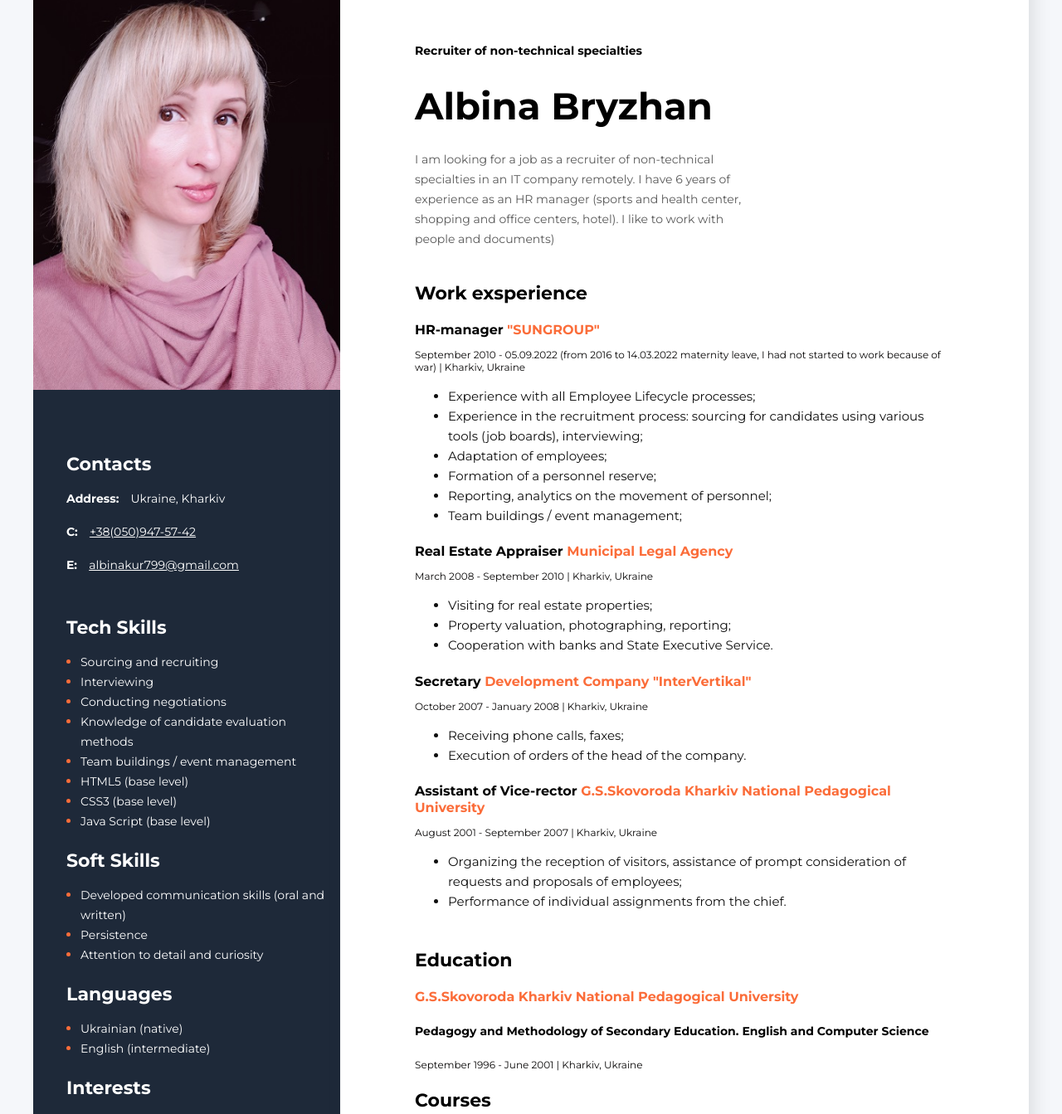
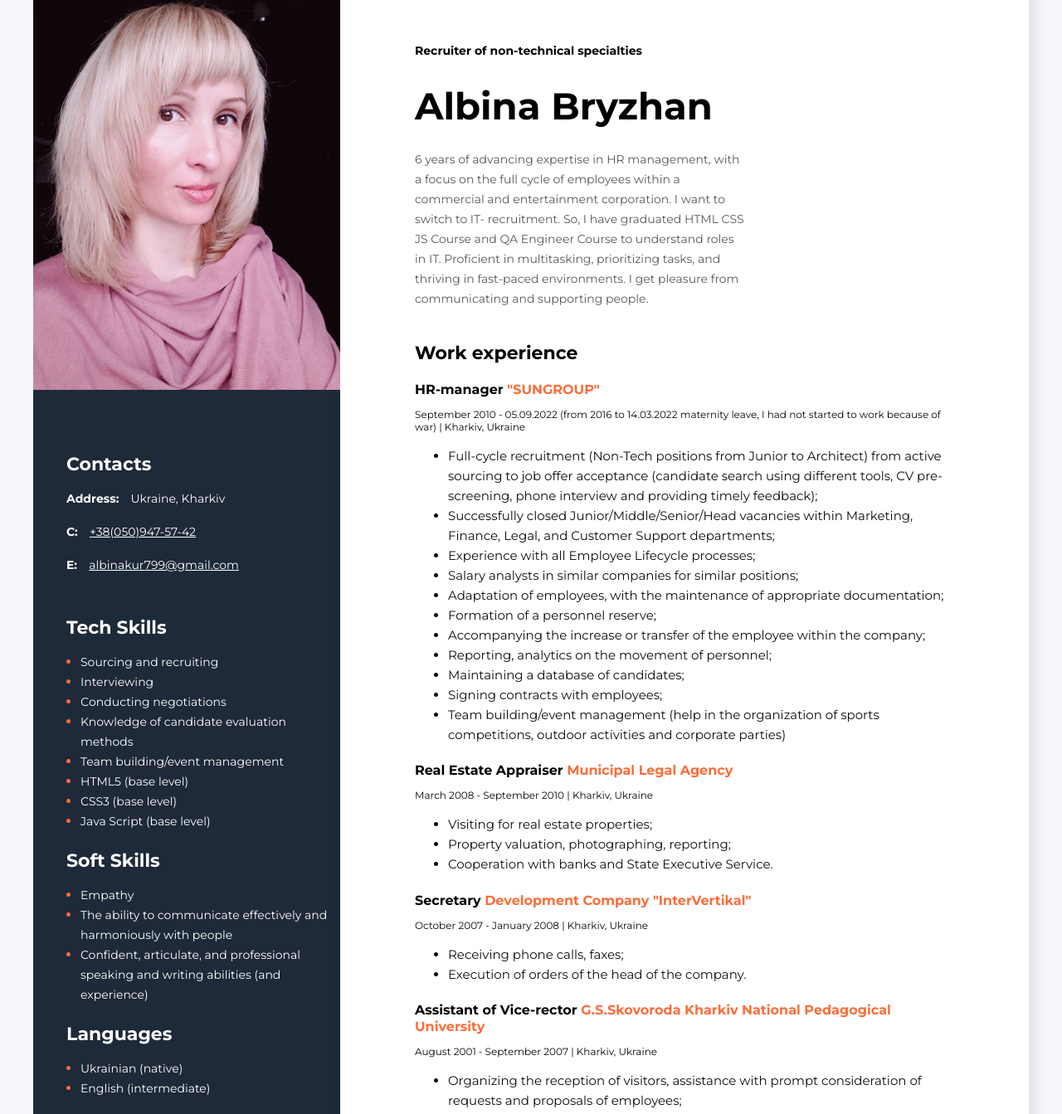
Before and after one commit to Albina-Bryzhan/cv, a plain HTML site: page index.html in a window 1280 px wide. Shown: the part 72-1415 px from the top of the page at 83% size. Drawn offline with Linux system fonts and the light colour scheme.

Commit message:
Add files via upload

```diff
--- a/index.html
+++ b/index.html
@@ -11,7 +11,7 @@
       rel="stylesheet"
     />
     <link rel="stylesheet" href="Styles/styles.css" />
-    <title>Bryzhan_Albina_Myhailivna_CV</title>
+    <title>Bryzhan_Albina_CV</title>
   </head>
   <body>
     <!--Main-->
@@ -23,10 +23,13 @@
           <h2 class="about_position">Recruiter of non-technical specialties</h2>
           <h1 class="about_name">Albina Bryzhan</h1>
           <p class="about_discription">
-            I am looking for a job as a recruiter of non-technical specialties
-            in an IT company remotely. I have 6 years of experience as an HR
-            manager (sports and health center, shopping and office centers,
-            hotel). I like to work with people and documents)
+            6 years of advancing expertise in HR management, with a focus on the
+            full cycle of employees within a commercial and entertainment
+            corporation. I want to switch to IT- recruitment. So, I have
+            graduated HTML CSS JS Course and QA Engineer Course to understand
+            roles in IT. Proficient in multitasking, prioritizing tasks, and
+            thriving in fast-paced environments. I get pleasure from
+            communicating and supporting people.
           </p>
         </div>
         <!--Projects-->
@@ -56,7 +59,7 @@
         </div> -->
         <!--Work-->
         <div class="work">
-          <h3 class="title">Work exsperience</h3>
+          <h3 class="title">Work experience</h3>
           <!--Comany1-->
           <div>
             <h4 class="work_position">
@@ -69,18 +72,41 @@
             </p>
             <ul class="work list">
               <li class="work_list_item">
+                Full-cycle recruitment (Non-Tech positions from Junior to
+                Architect) from active sourcing to job offer acceptance
+                (candidate search using different tools, CV pre-screening, phone
+                interview and providing timely feedback);
+              </li>
+              <li class="work_list_item">
+                Successfully closed Junior/Middle/Senior/Head vacancies within
+                Marketing, Finance, Legal, and Customer Support departments;
+              </li>
+              <li class="work_list_item">
                 Experience with all Employee Lifecycle processes;
               </li>
               <li class="work_list_item">
-                Experience in the recruitment process: sourcing for candidates
-                using various tools (job boards), interviewing;
+                Salary analysts in similar companies for similar positions;
               </li>
-              <li class="work_list_item">Adaptation of employees;</li>
+              <li class="work_list_item">
+                Adaptation of employees, with the maintenance of appropriate
+                documentation;
+              </li>
               <li class="work_list_item">Formation of a personnel reserve;</li>
+              <li class="work_list_item">
+                Accompanying the increase or transfer of the employee within the
+                company;
+              </li>
               <li class="work_list_item">
                 Reporting, analytics on the movement of personnel;
               </li>
-              <li class="work_list_item">Team buildings / event management;</li>
+              <li class="work_list_item">
+                Maintaining a database of candidates;
+              </li>
+              <li class="work_list_item">Signing contracts with employees;</li>
+              <li class="work_list_item">
+                Team building/event management (help in the organization of
+                sports competitions, outdoor activities and corporate parties)
+              </li>
             </ul>
           </div>
           <!--Comany2-->
@@ -138,7 +164,7 @@
             </p>
             <ul class="work list">
               <li class="work_list_item">
-                Organizing the reception of visitors, assistance of prompt
+                Organizing the reception of visitors, assistance with prompt
                 consideration of requests and proposals of employees;
               </li>
               <li class="work_list_item">
@@ -235,7 +261,7 @@
             </li>
             <li class="tech_skills_item">
               <span class="tech_skills_text"
-                >Team buildings / event management</span
+                >Team building/event management</span
               >
             </li>
 
@@ -255,16 +281,18 @@
           <h3 class="sidebar_title">Soft Skills</h3>
           <ul class="soft_skills_list">
             <li class="soft_skills_item">
+              <span class="soft_skills_text">Empathy</span>
+            </li>
+            <li class="soft_skills_item">
               <span class="soft_skills_text"
-                >Developed communication skills (oral and written)</span
+                >The ability to communicate effectively and harmoniously with
+                people</span
               >
             </li>
             <li class="soft_skills_item">
-              <span class="soft_skills_text">Persistence</span>
-            </li>
-            <li class="soft_skills_item">
-              <span class="soft_skills_text"
-                >Attention to detail and curiosity</span
+              <span class="soft_skills_text">
+                Confident, articulate, and professional speaking and writing
+                abilities (and experience)</span
               >
             </li>
           </ul>
```
